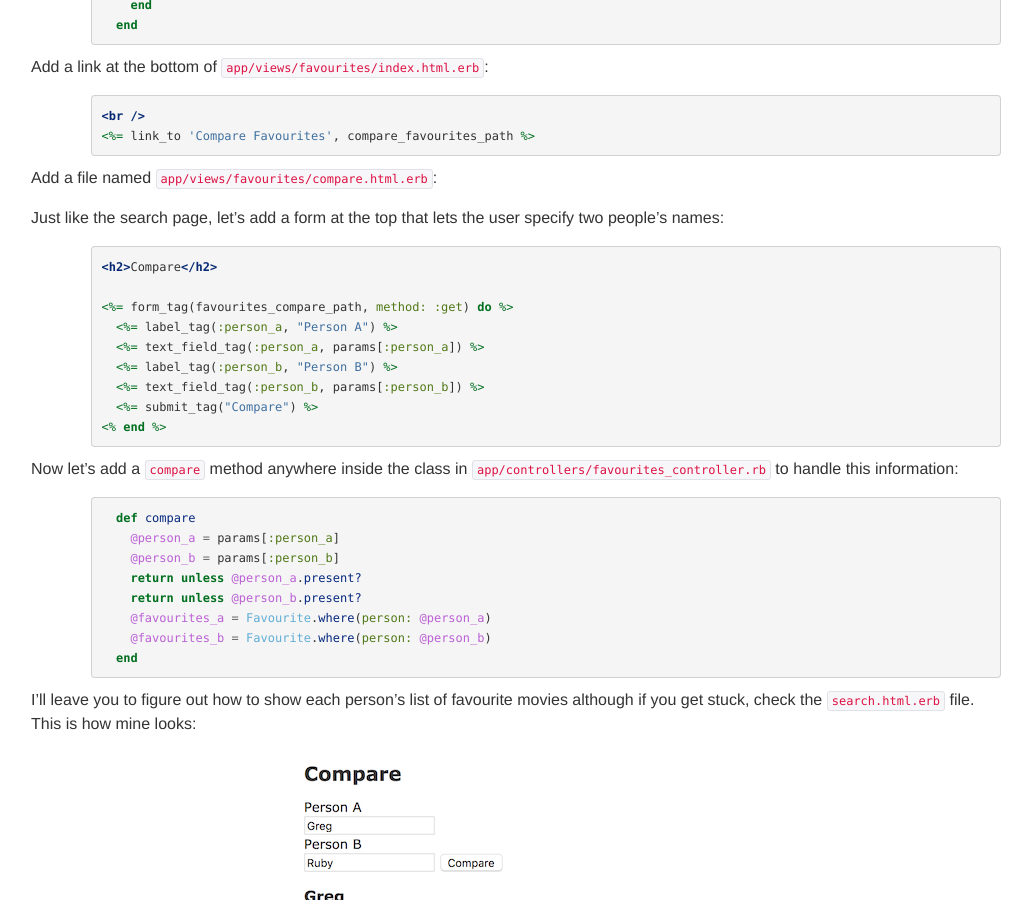
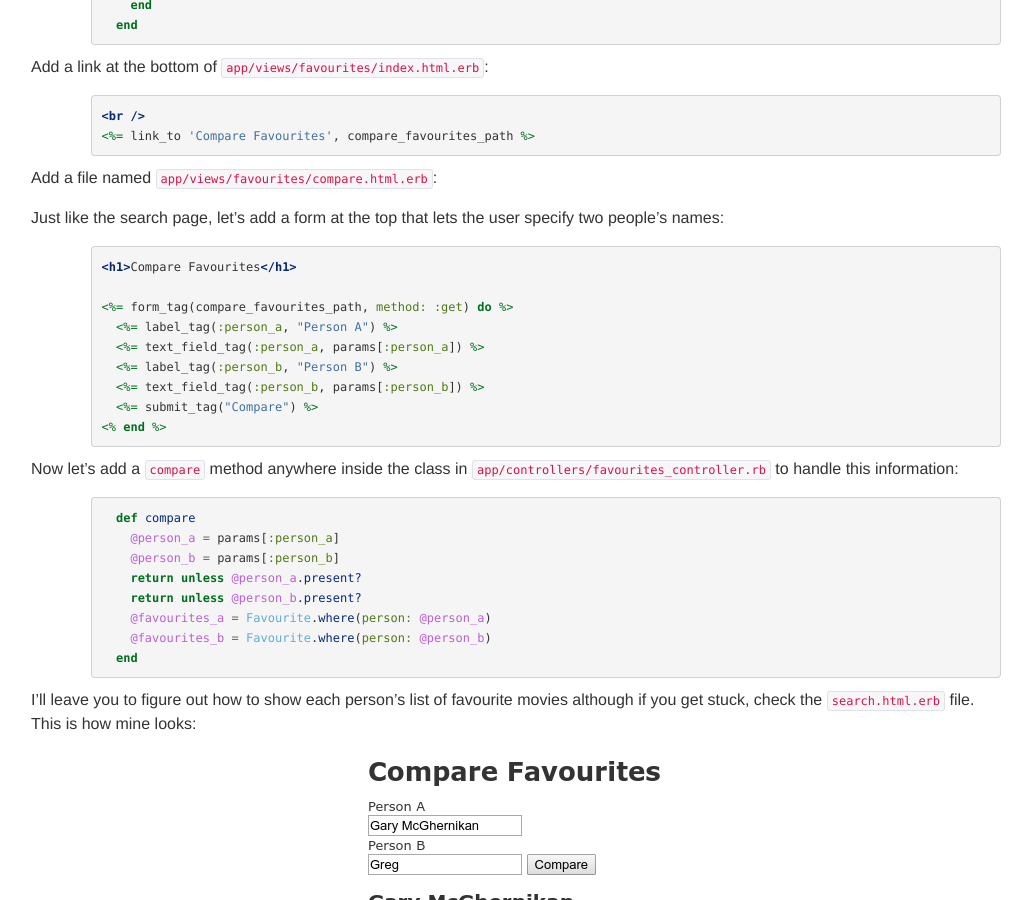
Before and after one commit to tracymu/api-tutorial, a Jekyll site: the page built from _posts/2017-02-21-compare-favourite-songs.md, in a window 1280 px wide and 900 px high, scrolled down 5185 px. Shown: the whole window, without its empty margins (54-1086 px from the left). Built offline with Jekyll 4.4.1, drawn with Linux system fonts in a browser that asks for light colours; nearby versions of some CDN libraries.

Commit message:
Update Compare Favourites for songs

````diff
--- a/_posts/2017-02-21-compare-favourite-songs.md
+++ b/_posts/2017-02-21-compare-favourite-songs.md
@@ -193,9 +193,9 @@ Add a file named `app/views/favourites/compare.html.erb`:
 Just like the search page, let's add a form at the top that lets the user specify two people's names:
 
 ```erb
-<h2>Compare</h2>
+<h1>Compare Favourites</h1>
 
-<%= form_tag(favourites_compare_path, method: :get) do %>
+<%= form_tag(compare_favourites_path, method: :get) do %>
   <%= label_tag(:person_a, "Person A") %>
   <%= text_field_tag(:person_a, params[:person_a]) %>
   <%= label_tag(:person_b, "Person B") %>
@@ -219,7 +219,7 @@ Now let's add a `compare` method anywhere inside the class in `app/controllers/f
 
 I'll leave you to figure out how to show each person's list of favourite movies although if you get stuck, check the `search.html.erb` file. This is how mine looks:
 
-![Compare page version 1]({{ site.url }}/images/fav-movies-compare1.png)
+![Compare page version 1]({{ site.url }}/images/fav-songs-compare1.png)
 
 The last thing we want to do is highlight the favourite movies these two people have in common. Since you've come this far, I'm not going to tell you everything, but I'll give you one strategy that will work:
 
````
Also changed, not shown: images/fav-songs-compare1.png (added).
